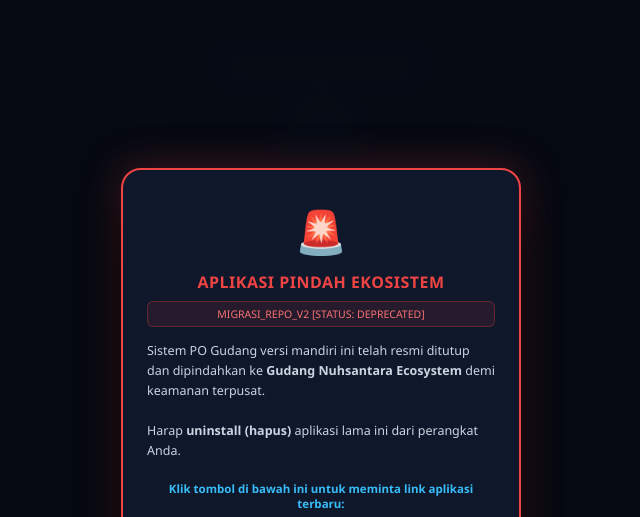
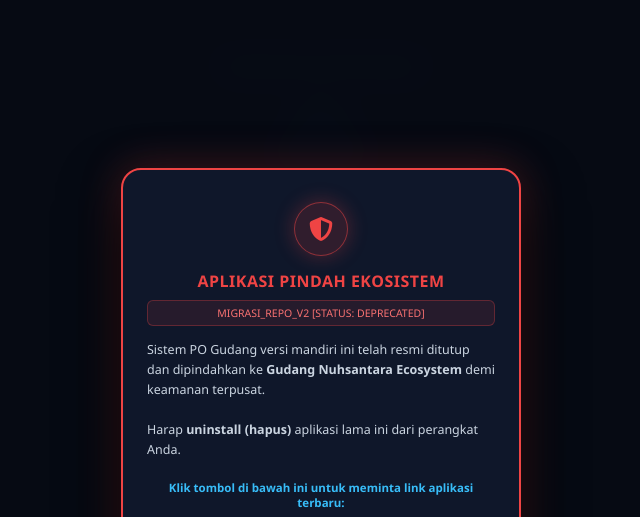
Before and after one commit to Nov-dev02/Form-PO, a plain HTML site: page index.html in a window 1280 px wide. Shown: the top 517 px of the page, without its empty margins (319-959 px from the left). Drawn offline with Linux system fonts and the light colour scheme.

Commit message:
Update migration notice in index.html

```diff
--- a/index.html
+++ b/index.html
@@ -16,26 +16,35 @@
 </head>
 <body>
 
-        <!-- ========================================== -->
+            <!-- ========================================== -->
     <!-- 🚨 POP-UP BLOKIR & PERINGATAN MIGRASI SISTEM -->
     <!-- ========================================== -->
     <div id="migrationBlockModal" style="position: fixed; top: 0; left: 0; width: 100vw; height: 100vh; background: rgba(7, 11, 20, 0.98); backdrop-filter: blur(14px); z-index: 2147483647; display: flex; justify-content: center; align-items: center; padding: 20px; box-sizing: border-box; font-family: monospace;">
         <div style="background: #0f172a; border: 2px solid #ef4444; padding: 32px 24px; border-radius: 20px; width: 100%; max-width: 400px; text-align: center; box-shadow: 0 25px 60px rgba(0,0,0,0.9), 0 0 40px rgba(239, 68, 68, 0.3);">
-            <div style="font-size: 42px; margin-bottom: 12px;">🚨</div>
+
+            <!-- Ikon Security Modern (Vector Shield Lock) -->
+            <div style="width: 54px; height: 54px; background: rgba(239, 68, 68, 0.15); border: 1.5px solid rgba(239, 68, 68, 0.5); border-radius: 50%; display: flex; justify-content: center; align-items: center; margin: 0 auto 14px auto; box-shadow: 0 0 20px rgba(239, 68, 68, 0.3);">
+                <i class="fa-solid fa-shield-halved" style="font-size: 24px; color: #ef4444;"></i>
+            </div>
+
             <h3 style="color: #ef4444; margin: 0 0 8px 0; font-size: 16px; font-weight: bold; letter-spacing: 0.5px;">APLIKASI PINDAH EKOSISTEM</h3>
             <div style="font-size: 10.5px; color: #f87171; margin-bottom: 14px; background: rgba(239, 68, 68, 0.1); padding: 5px 8px; border-radius: 6px; border: 1px solid rgba(239, 68, 68, 0.3);">MIGRASI_REPO_V2 [STATUS: DEPRECATED]</div>
+
             <p style="color: #cbd5e1; font-size: 12.5px; line-height: 1.6; margin-bottom: 20px; text-align: left;">
                 Sistem PO Gudang versi mandiri ini telah resmi ditutup dan dipindahkan ke <b>Gudang Nuhsantara Ecosystem</b> demi keamanan terpusat.<br><br>
                 Harap <b>uninstall (hapus)</b> aplikasi lama ini dari perangkat Anda.
             </p>
+
             <div style="color: #38bdf8; font-size: 11.5px; font-weight: bold; margin-bottom: 12px; text-align: center;">
                 Klik tombol di bawah ini untuk meminta link aplikasi terbaru:
             </div>
+
             <a href="https://wa.me/6287762756779?text=Halo%20Novan,%20aplikasi%20PO%20lama%20saya%20sudah%20tidak%20bisa%20dibuka.%20Mohon%20bantuan%20link%20akses%20terbaru%20ekosistem%20Gudang%20Nuhsantara." target="_blank" style="text-decoration: none; display: block;">
                 <button type="button" style="background: linear-gradient(135deg, #16a34a 0%, #15803d 100%); color: white; border: 1px solid #22c55e; padding: 12px; font-size: 12px; font-weight: bold; border-radius: 8px; cursor: pointer; width: 100%; font-family: monospace; box-shadow: 0 4px 15px rgba(22, 163, 74, 0.4);">
                     💬 MINTA LINK KE NOVAN (WA)
                 </button>
             </a>
+
             <div style="font-size: 9.5px; color: #64748b; margin-top: 14px;">Gudang Nuhsantara Security Hub</div>
         </div>
     </div>
```
